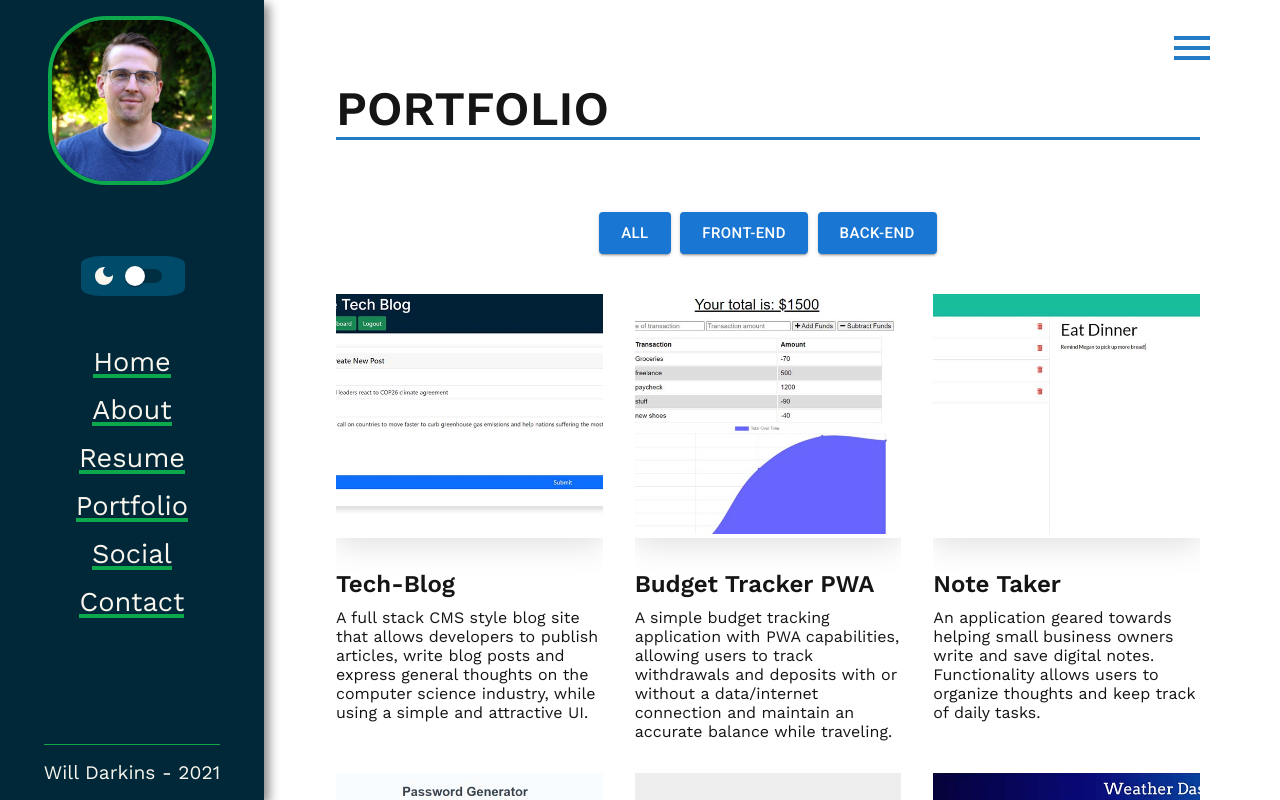
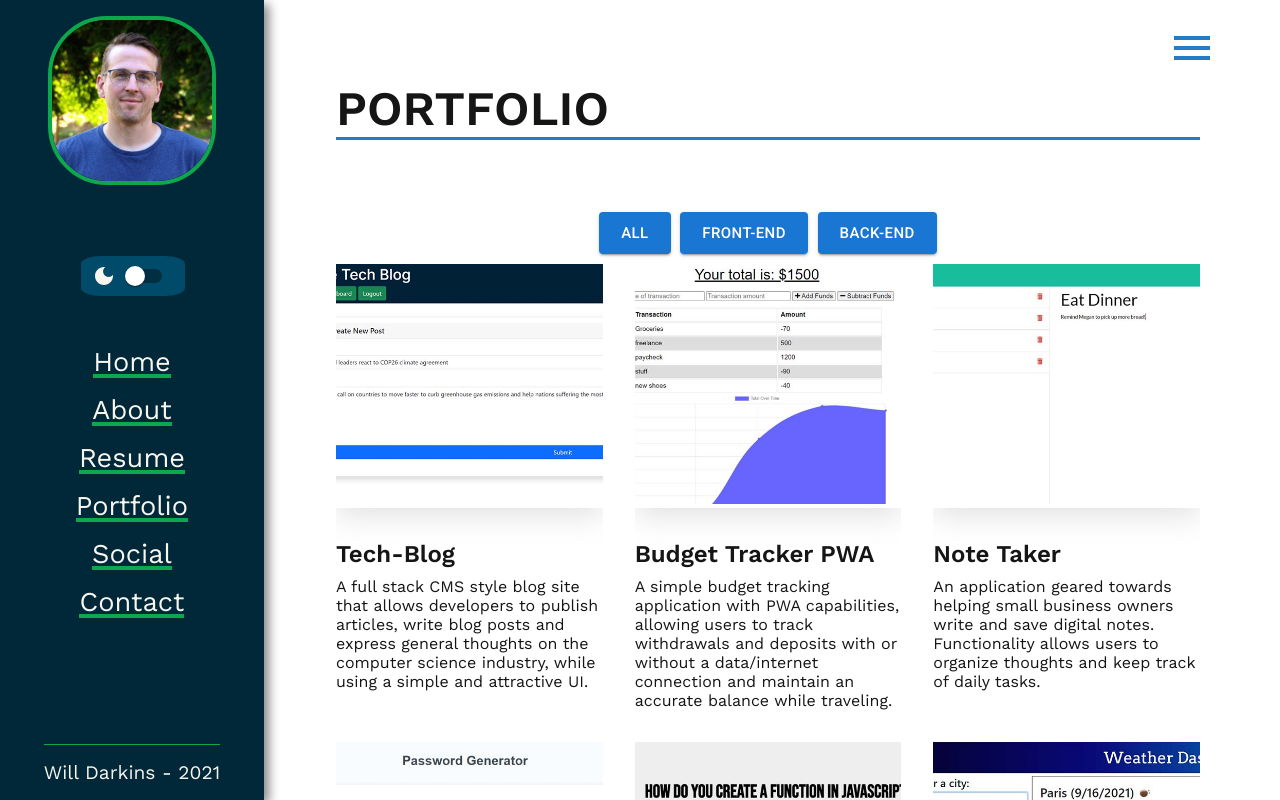
Before and after one commit to willdarkins/portfolio_darkins, a React (Create React App) app: page /portfolio in a window 1280 px wide. Shown: the top 800 px of the page. Built offline with nearby package versions, Linux system fonts and the light colour scheme; a web font is replaced by a local one.

Commit message:
buttons on portfolio page have been fixed

```diff
--- a/src/Components/Button.js
+++ b/src/Components/Button.js
@@ -4,7 +4,6 @@ import Button from '@mui/material/Button';
 
 const ButtonStyles = styled.div`
     margin: 0 auto;
-    margin-bottom: 2.5rem;
     width: 70%;
     display: flex;
     justify-content: center;
@@ -13,9 +12,10 @@ const ButtonStyles = styled.div`
     flex-wrap: wrap;
     .material-button{
         cursor: pointer;
+        margin-bottom: .6rem;
         &:not(:last-child){
         margin-right: .6rem;
-    }
+        }
     }
 `
 
```
